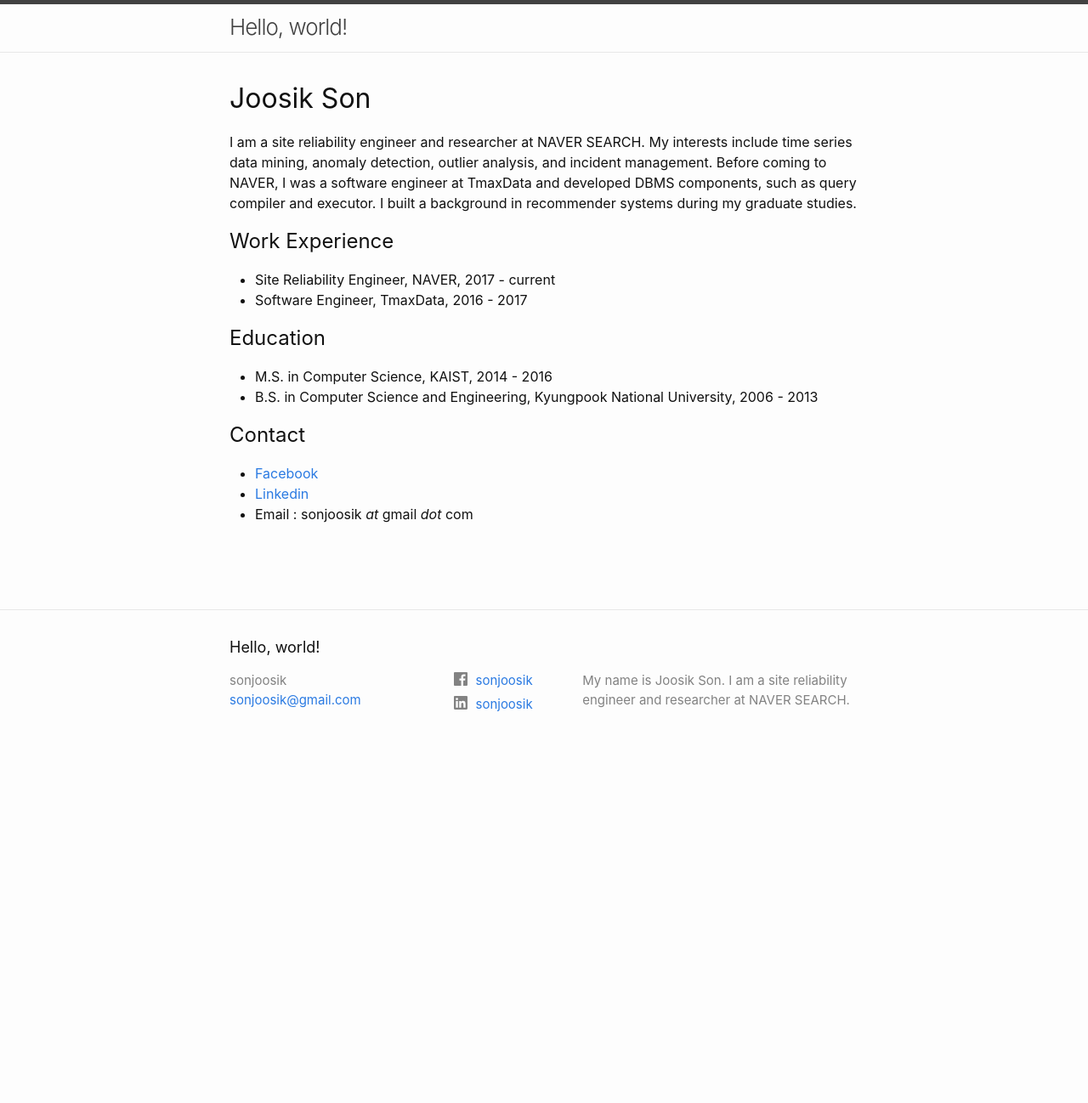
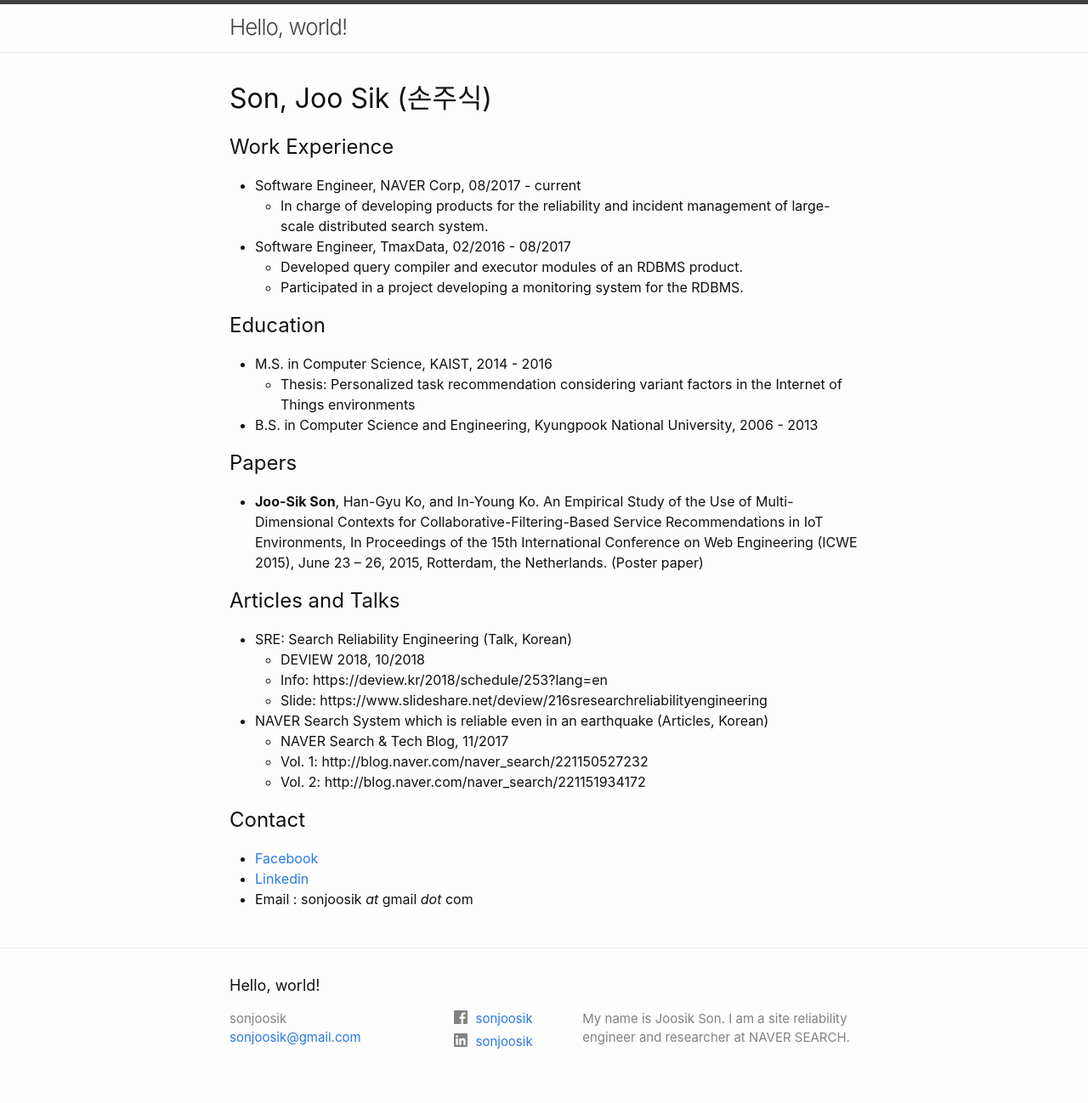
Before and after one commit to sonjoosik/sonjoosik.com, a Jekyll site: the page built from index.md, in a window 1280 px wide. Shown: the whole page at 85% size. Built offline with Jekyll 4.4.1, drawn with Linux system fonts in a browser that asks for light colours; before the commit the page ends 900 px from its top, so only the background shows below that.

Commit message:
resume update

```diff
--- a/index.md
+++ b/index.md
@@ -6,18 +6,33 @@
 # See: https://jekyllrb.com/docs/themes/#overriding-theme-defaults
 #
 layout: home
-title: Joosik Son
+title: Son, Joo Sik (손주식)
 ---
 
-I am a site reliability engineer and researcher at NAVER SEARCH. My interests include time series data mining, anomaly detection, outlier analysis, and incident management. Before coming to NAVER, I was a software engineer at TmaxData and developed DBMS components, such as query compiler and executor.  I built a background in recommender systems during my graduate studies.
-
 ## Work Experience
-* Site Reliability Engineer, NAVER, 2017 - current
-* Software Engineer, TmaxData, 2016 - 2017
+* Software Engineer, NAVER Corp, 08/2017 - current
+  * In charge of developing products for the reliability and incident management of large-scale distributed search system.
+* Software Engineer, TmaxData, 02/2016 - 08/2017
+  * Developed query compiler and executor modules of an RDBMS product.
+  * Participated in a project developing a monitoring system for the RDBMS.
 
 ## Education
 * M.S. in Computer Science, KAIST, 2014 - 2016
+  * Thesis: Personalized task recommendation considering variant factors in the Internet of Things environments
 * B.S. in Computer Science and Engineering, Kyungpook National University, 2006 - 2013
+
+## Papers
+* **Joo-Sik Son**, Han-Gyu Ko, and In-Young Ko. An Empirical Study of the Use of Multi-Dimensional Contexts for Collaborative-Filtering-Based Service Recommendations in IoT Environments, In Proceedings of the 15th International Conference on Web Engineering (ICWE 2015), June 23 – 26, 2015, Rotterdam, the Netherlands. (Poster paper)
+
+## Articles and Talks
+* SRE: Search Reliability Engineering (Talk, Korean)
+  * DEVIEW 2018, 10/2018
+  * Info: https://deview.kr/2018/schedule/253?lang=en
+  * Slide: https://www.slideshare.net/deview/216sresearchreliabilityengineering
+* NAVER Search System which is reliable even in an earthquake (Articles, Korean)
+  * NAVER Search & Tech Blog, 11/2017
+  * Vol. 1: http://blog.naver.com/naver_search/221150527232
+  * Vol. 2: http://blog.naver.com/naver_search/221151934172
 
 ## Contact
 * [Facebook](https://www.facebook.com/sonjoosik/)
```
